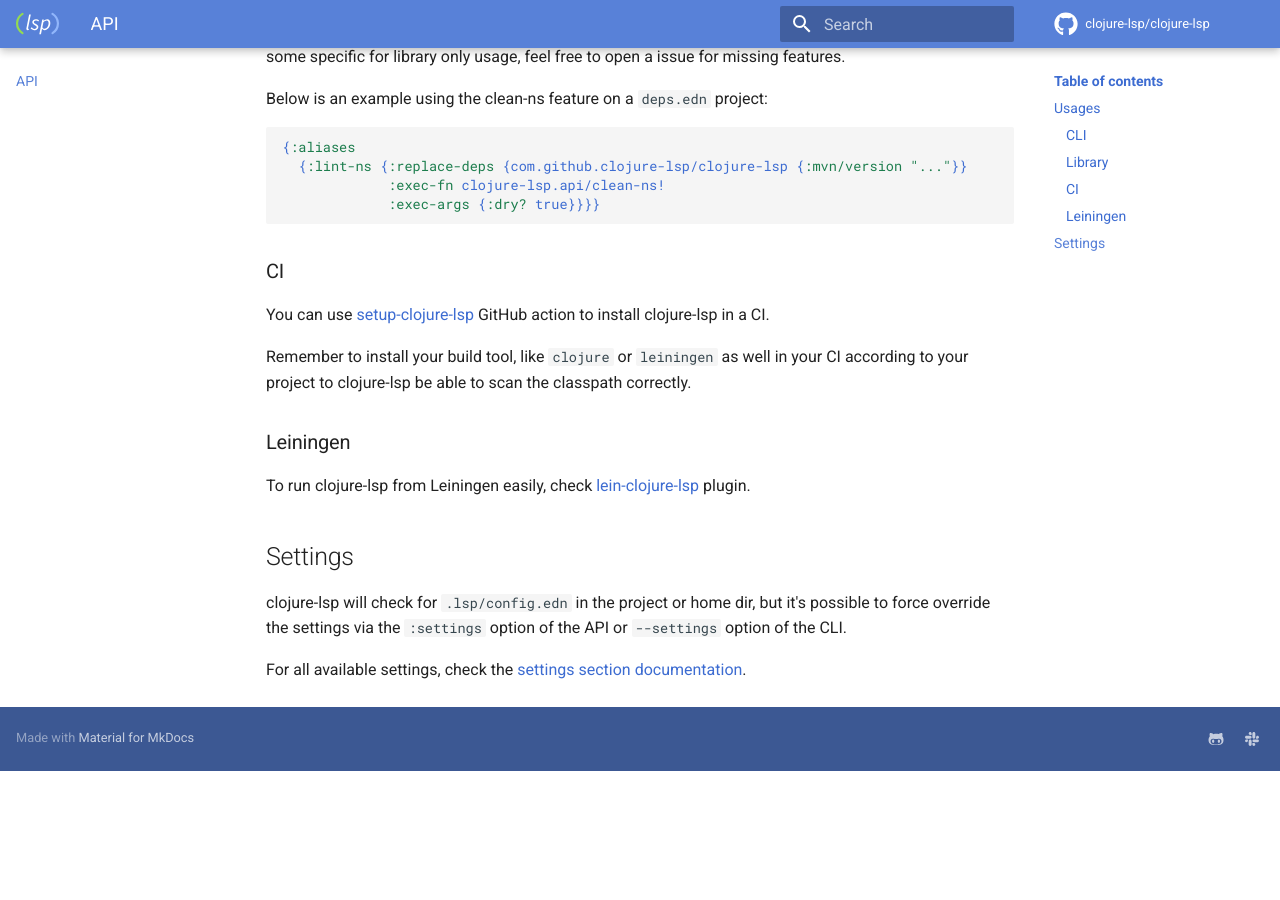
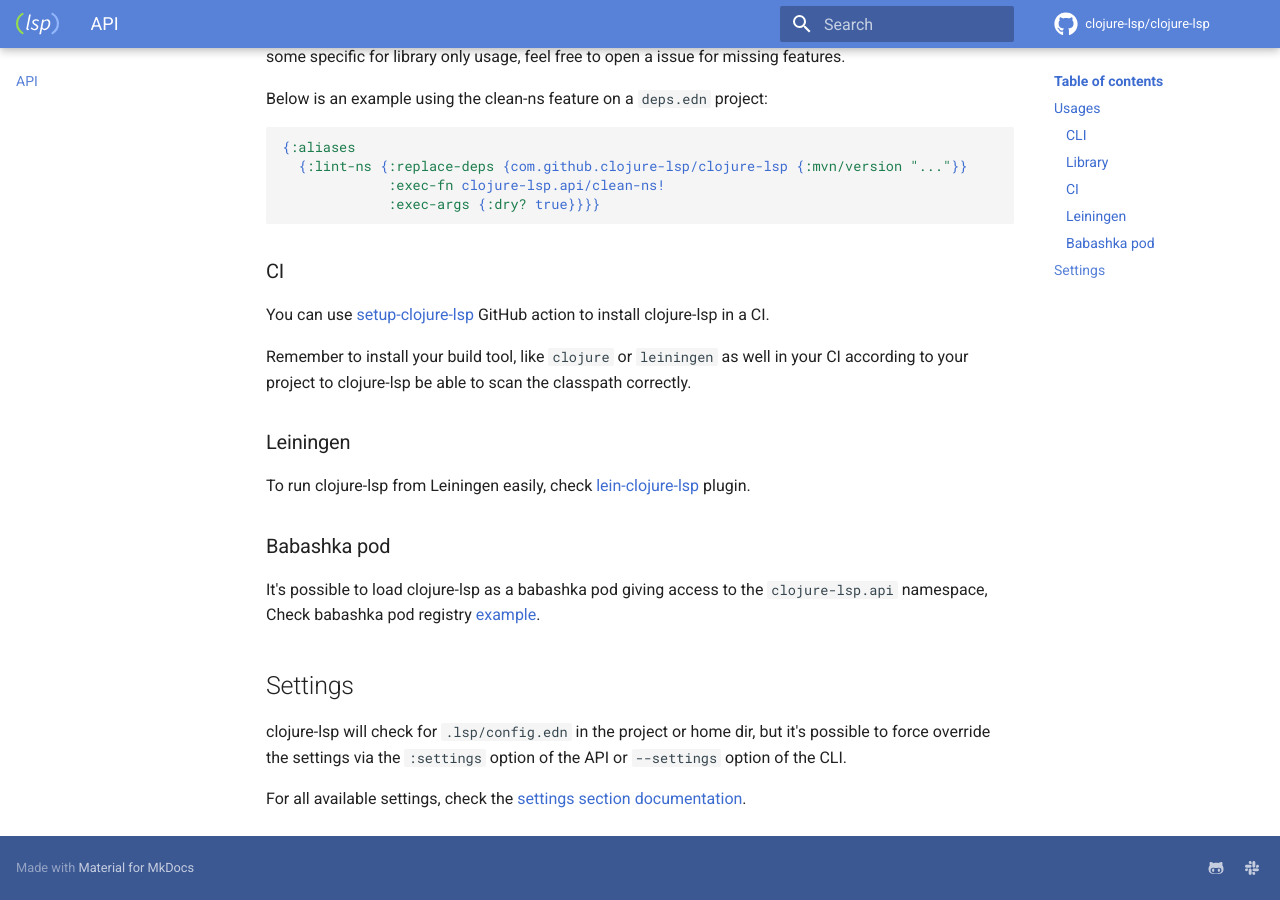
Before and after one commit to clojure-lsp/clojure-lsp, an MkDocs documentation site: the page built from docs/api.md, in a window 1280 px wide and 900 px high, scrolled down 570 px. Built offline with MkDocs 1.6.1 and Material for MkDocs 9.7.7, drawn with Linux system fonts in a browser that asks for light colours; comment, search, counter and statistics services are not loaded; before the commit the page ends 1341 px from its top, so only the background shows below that.

Commit message:
Add babashka pod (#674)
* Add babashka pod

* Add tests

* Add CI

* Add more tests

* [docs]

```diff
--- a/docs/api.md
+++ b/docs/api.md
@@ -34,6 +34,10 @@ Remember to install your build tool, like `clojure` or `leiningen` as well in yo
 
 To run clojure-lsp from Leiningen easily, check [lein-clojure-lsp](https://github.com/clojure-lsp/lein-clojure-lsp) plugin.
 
+### Babashka pod
+
+It's possible to load clojure-lsp as a babashka pod giving access to the `clojure-lsp.api` namespace, Check babashka pod registry [example](https://github.com/babashka/pod-registry/blob/master/examples/clojure-lsp.clj).
+
 ## Settings
 
 clojure-lsp will check for `.lsp/config.edn` in the project or home dir, but it's possible to force override the settings via the `:settings` option of the API or `--settings` option of the CLI.
```
Also changed, not shown: CHANGELOG.md (+1 -0 lines), 9 other files.
